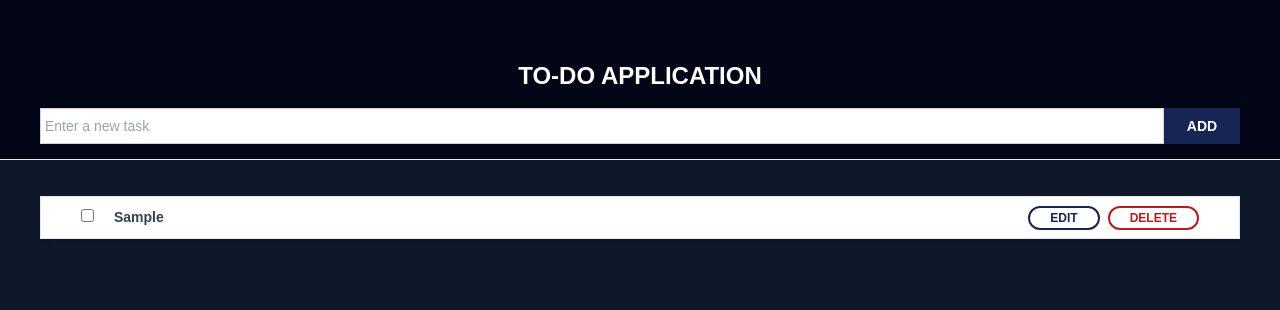
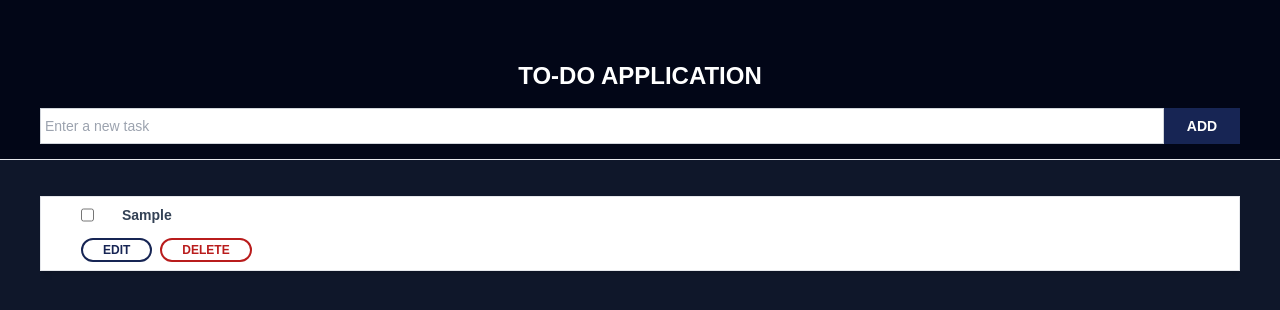
Before and after one commit to artinirmalkar/Quad-Todo, a React (Create React App) app: page / in a window 1280 px wide. Both pictures are taken after typing "Sample" into the empty fields and a click on the button "ADD". Shown: the top 310 px of the page. Built offline with nearby package versions, Linux system fonts and the light colour scheme; a web font is replaced by a local one.

Commit message:
Quad TODO: Ready for production

```diff
--- a/src/components/TaskList.jsx
+++ b/src/components/TaskList.jsx
@@ -27,7 +27,7 @@ const TaskList = () => {
           key={task.id}
           className="flex flex-wrap gap-3 w-full  justify-between mb-2 bg-white border shadow-md py-2 px-2 lg:px-10"
         >
-          <div>
+          <div className="flex gap-2 w-full">
             <input
               type="checkbox"
               checked={task.completed}
```
